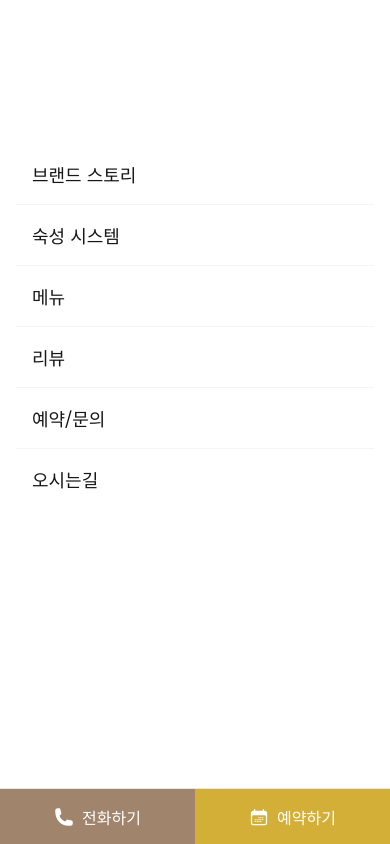
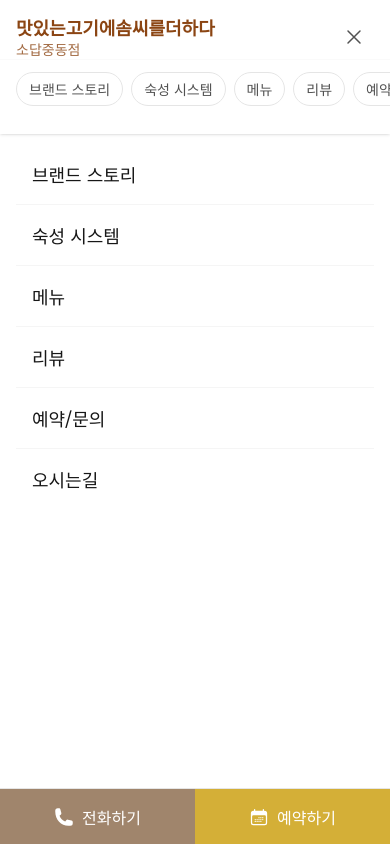
Before and after one commit to asaaaa12313/Meatcraft, a Next.js app: page / in a window 390 px wide. Both pictures are taken after a click on the button "Toggle menu". Shown: the top 844 px of the page. Built offline with nearby package versions, Linux system fonts and the light colour scheme.

Commit message:
Fix mobile menu overlay visibility by moving outside header stacking context

```diff
--- a/src/components/layout/Header.tsx
+++ b/src/components/layout/Header.tsx
@@ -68,6 +68,7 @@ export function Header() {
     }, [isOpen]);
 
     return (
+        <>
             <header
                 className={cn(
                     'fixed top-0 left-0 right-0 z-50 transition-all duration-300 bg-white shadow-sm',
@@ -133,11 +134,14 @@ export function Header() {
                     </div>
                 </div>
 
-            {/* Mobile Menu Overlay */}
-            {isOpen && (
+            </header>
+
+            {/* Mobile Menu Overlay - Moved outside header stacking context */}
+            {
+                isOpen && (
                     <div
-                    className="fixed inset-0 z-40 bg-white pt-[128px] md:hidden"
-                    style={{ height: '100dvh' }}
+                        className="fixed inset-0 z-40 bg-white md:hidden animate-fade-in-up"
+                        style={{ height: '100dvh', paddingTop: '128px' }} // Use style for safe padding calc if needed
                     >
                         <div className="flex flex-col p-4 bg-white h-full overflow-y-auto">
                             {NAV_ITEMS.map((item) => (
@@ -155,7 +159,8 @@ export function Header() {
                             ))}
                         </div>
                     </div>
-            )}
-        </header>
+                )
+            }
+        </>
     );
 }
```
Lines whose indentation alone changed are shown as unchanged.
